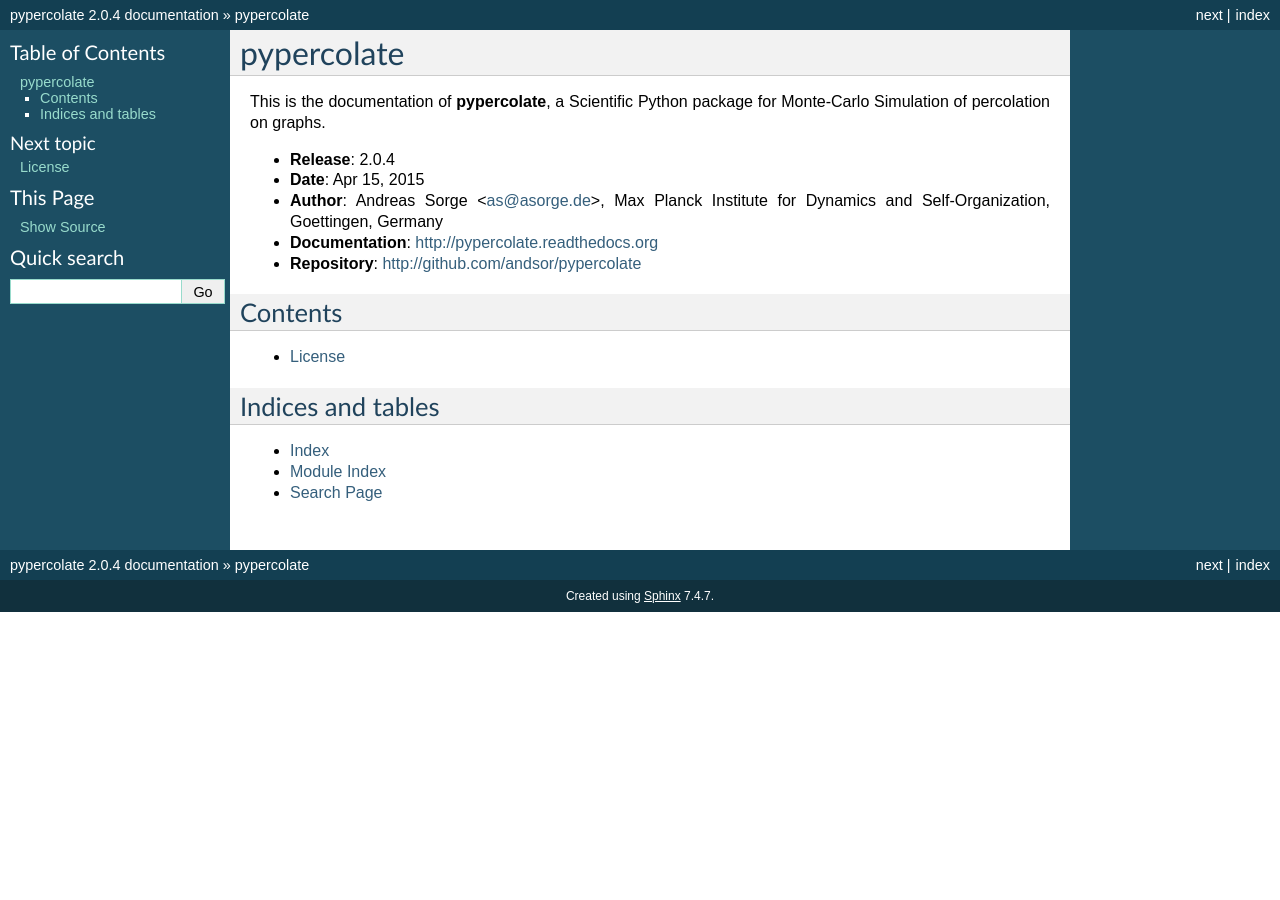
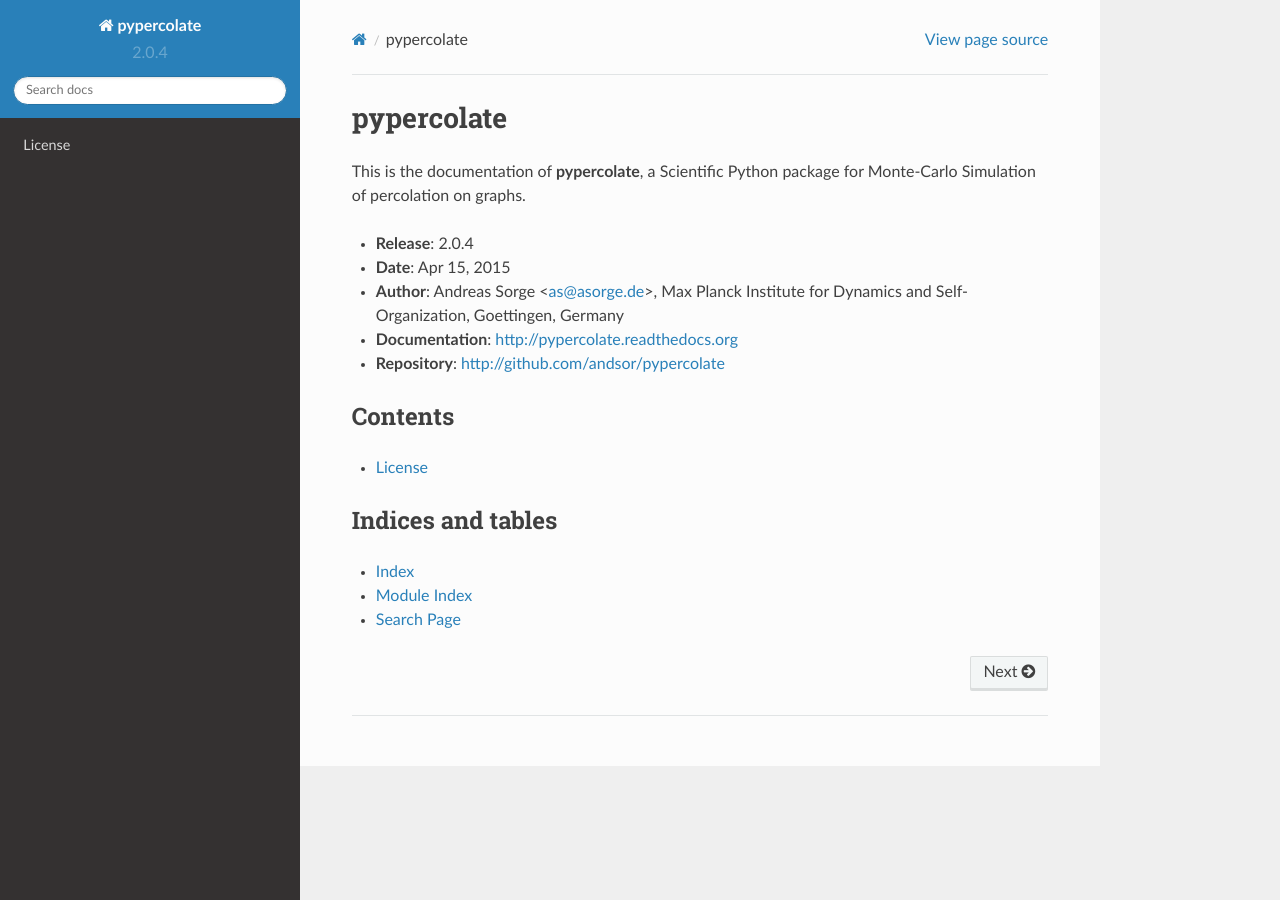
Before and after one commit to andsor/pypercolate, a Sphinx documentation site: the page built from docs/index.rst, in a window 1280 px wide. Built offline with Sphinx 7.4.7 and the Read the Docs theme 2.0.0, drawn with Linux system fonts in a browser that asks for light colours; pages that are not in the unit, such as notebooks, are missing from menus; the version number is read from the project's files by our own code.

```diff
--- a/docs/conf.py
+++ b/docs/conf.py
@@ -110,14 +110,40 @@ pygments_style = 'sphinx'
 
 # -- Options for HTML output ---------------------------------------------------
 
+# on_rtd is whether we are on readthedocs.org
+import os
+on_rtd = os.environ.get('READTHEDOCS', None) == 'True'
+
+if not on_rtd:  # only import and set the theme if we're building docs locally
+    import sphinx_rtd_theme
+    html_theme = 'sphinx_rtd_theme'
+    html_theme_path = [sphinx_rtd_theme.get_html_theme_path()]
+
+# otherwise, readthedocs.org uses their theme by default, so no need to specify it
+
 # The theme to use for HTML and HTML Help pages.  See the documentation for
 # a list of builtin themes.
-html_theme = 'default'
+# html_theme = 'alabaster'
 
 # Theme options are theme-specific and customize the look and feel of a theme
 # further.  For a list of options available for each theme, see the
 # documentation.
-# html_theme_options = {}
+from collections import OrderedDict
+
+extra_nav_links = OrderedDict()
+extra_nav_links['Package'] = 'http://pypi.python.org/pypi/percolate'
+extra_nav_links['Repository'] = 'http://github.com/andsor/pypercolate'
+extra_nav_links['Issues'] = 'http://github.com/andsor/pypercolate/issues'
+extra_nav_links['Bibliography'] = 'http://www.citeulike.org/group/19226'
+
+html_theme_options = {
+#    'logo': 'pypercolate-logo-plain.svg',
+#    'logo_name': True,
+#    'description': 'A scientific Python package for Monte Carlo simulation of percolation on graphs',
+#    'github_user': 'andsor',
+#    'github_repo': 'pypercolate',
+#    'extra_nav_links': extra_nav_links,
+}
 
 # Add any paths that contain custom themes here, relative to this directory.
 # html_theme_path = []
@@ -131,12 +157,14 @@ except ImportError:
 else:
     release = version
 
+html_title = 'pypercolate documentation'
+
 # A shorter title for the navigation bar.  Default is the same as html_title.
 # html_short_title = None
 
 # The name of an image file (relative to this directory) to place at the top
 # of the sidebar.
-# html_logo = ""
+# html_logo = "_static/pypercolate-logo-plain.svg"
 
 # The name of an image file (within the static path) to use as favicon of the
 # docs.  This file should be a Windows icon file (.ico) being 16x16 or 32x32
@@ -157,7 +185,11 @@ html_static_path = ['_static']
 # html_use_smartypants = True
 
 # Custom sidebar templates, maps document names to template names.
-# html_sidebars = {}
+# html_sidebars = {
+#    '**': [
+#        'about.html', 'navigation.html', 'searchbox.html',
+#    ]
+#}
 
 # Additional templates that should be rendered to pages, maps page names to
 # template names.
@@ -176,7 +208,7 @@ html_static_path = ['_static']
 # html_show_sourcelink = True
 
 # If true, "Created using Sphinx" is shown in the HTML footer. Default is True.
-# html_show_sphinx = True
+html_show_sphinx = False
 
 # If true, "(C) Copyright ..." is shown in the HTML footer. Default is True.
 html_show_copyright = False
```
